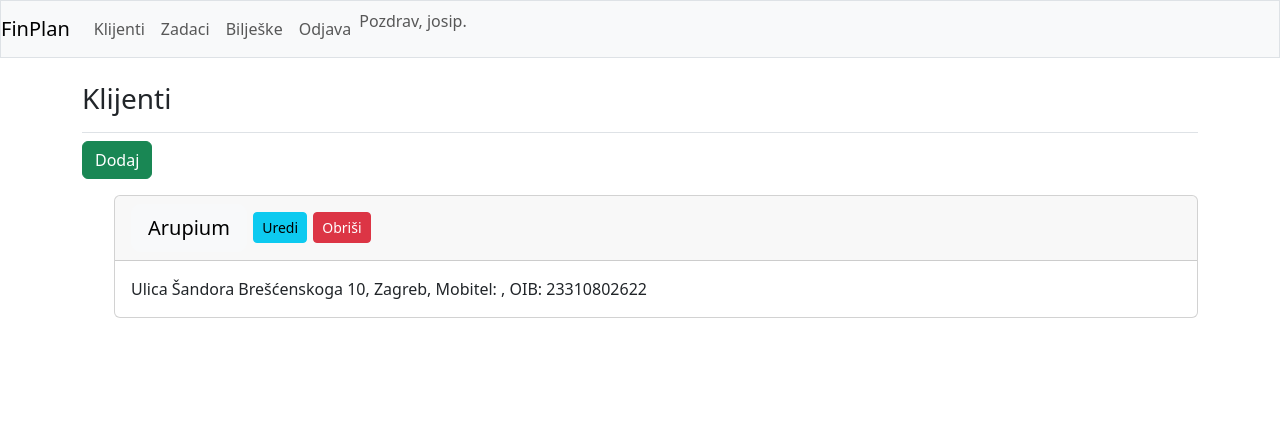
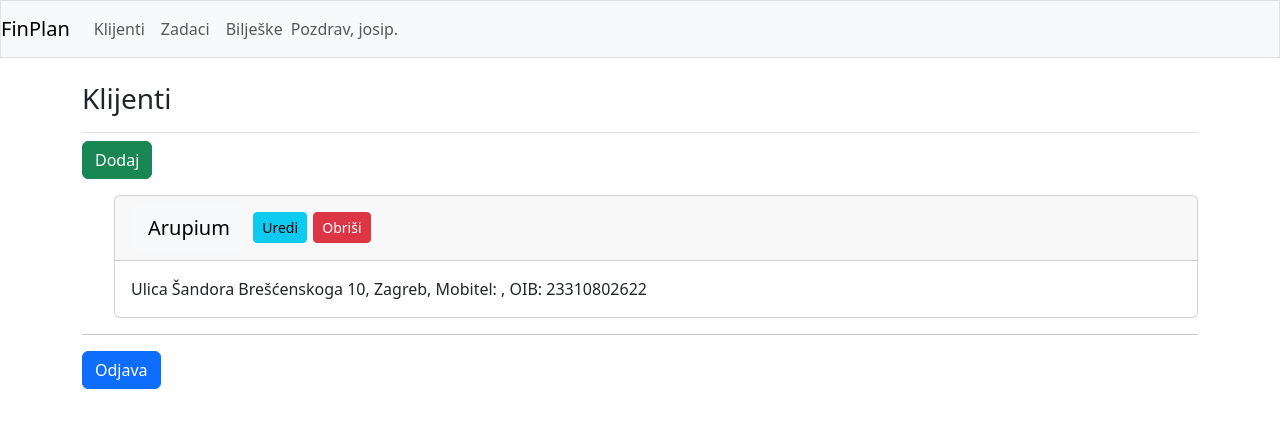
Before and after one commit to JosipOreskovic/fin-plan, a Django app: page /clients in a window 1280 px wide. Shown: the top 428 px of the page. Run offline with Django 5.2, Linux system fonts and the light colour scheme; a user stored in the database is signed in; data comes from the database, SQL or seed files in the repository; both versions use the stored data as it was after the commit; some libraries are stand-ins or nearby versions.

Commit message:
Logout fixed

```diff
--- a/fin_plan_app/templates/fin_plan_app/base.html
+++ b/fin_plan_app/templates/fin_plan_app/base.html
@@ -36,16 +36,12 @@
 		  </ul>
 		  <ul class="navbar-nav ml-auto">
 			  {% if user.is_authenticated %}
-			    <li class="nav-item">
-					<a class="nav-link" href="{% url 'users:logout' %}">Odjava</a>
-				</li>
 				<li class="nav-item">
 					<span class="navbar-text">Pozdrav, {{ user.username }}.</span>
 				</li>
 			  {% else %}
-			    <li class="nav-item">
-					<a class="nav-link" href="{% url 'users:register' %}">Registracija</a>
-				</li>
+			  	<li class="nav-item">
+					<a class="nav-link" href="{% url 'users:register' %}">Registracija</a></li>
 			    <li class="nav-item">
 					<a class="nav-link" href="{% url 'users:login' %}">Prijava</a></li>
 			  {% endif %}
@@ -60,6 +56,13 @@
 	  </div>
 	  <div>
 		  {% block content %}{% endblock content %}
+		  {% if user.is_authenticated %}
+			<hr />
+			<form action="{% url 'users:logout' %}" method='post'>
+			{% csrf_token %}
+			<button type="submit" class="btn btn-primary">Odjava</button>
+			</form>
+		  {% endif %}
 	  </div>
   </main>
 
--- a/fp_project/settings.py
+++ b/fp_project/settings.py
@@ -26,7 +26,7 @@
 # SECURITY WARNING: don't run with debug turned on in production!
 DEBUG = True
 
-ALLOWED_HOSTS = ['young-cliffs-04941-365015d51d08.herokuapp.com']
+ALLOWED_HOSTS = ['localhost', 'young-cliffs-04941-365015d51d08.herokuapp.com']
 
 
 # Application definition
```
Also changed, not shown: db.sqlite3.
